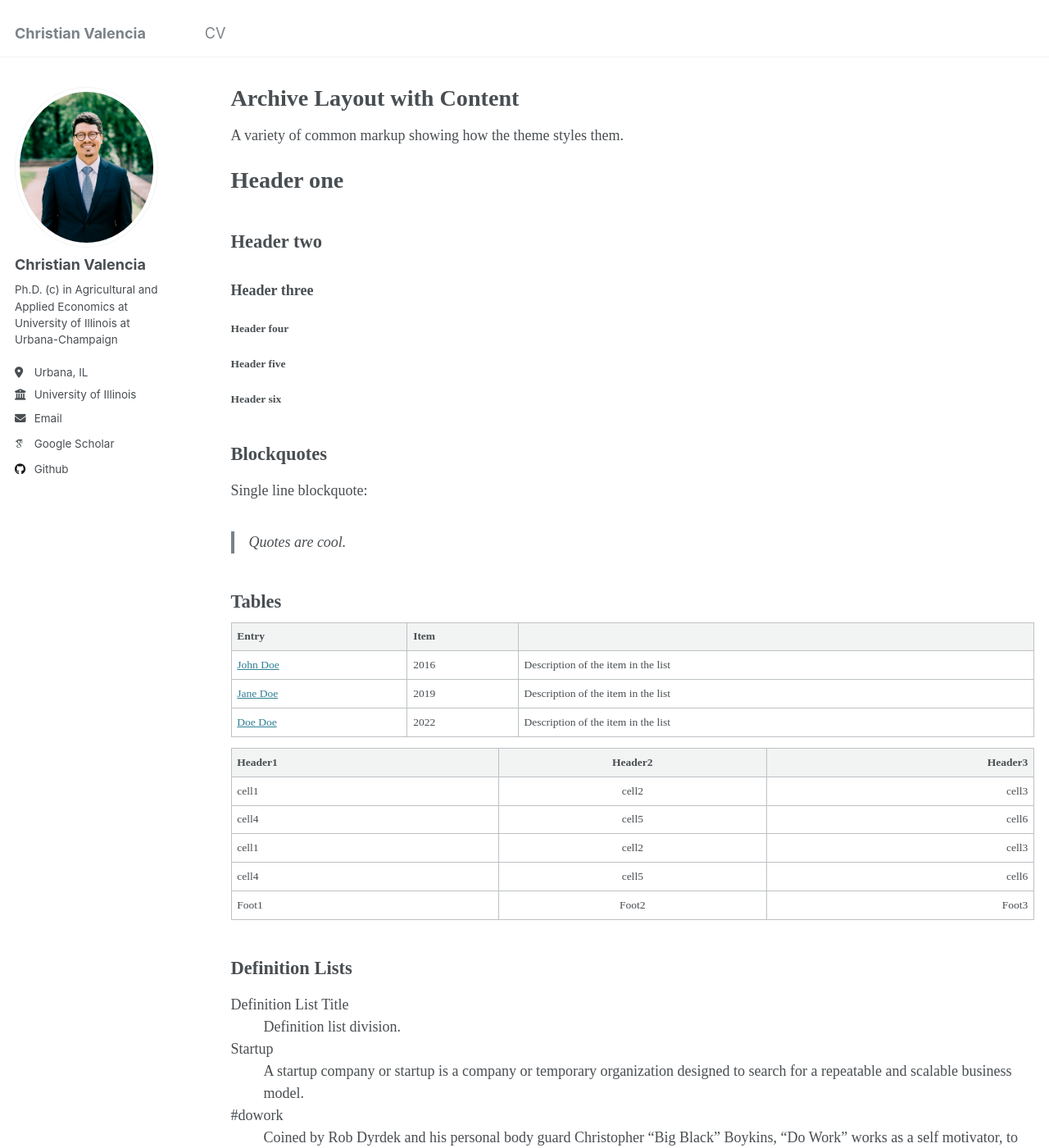
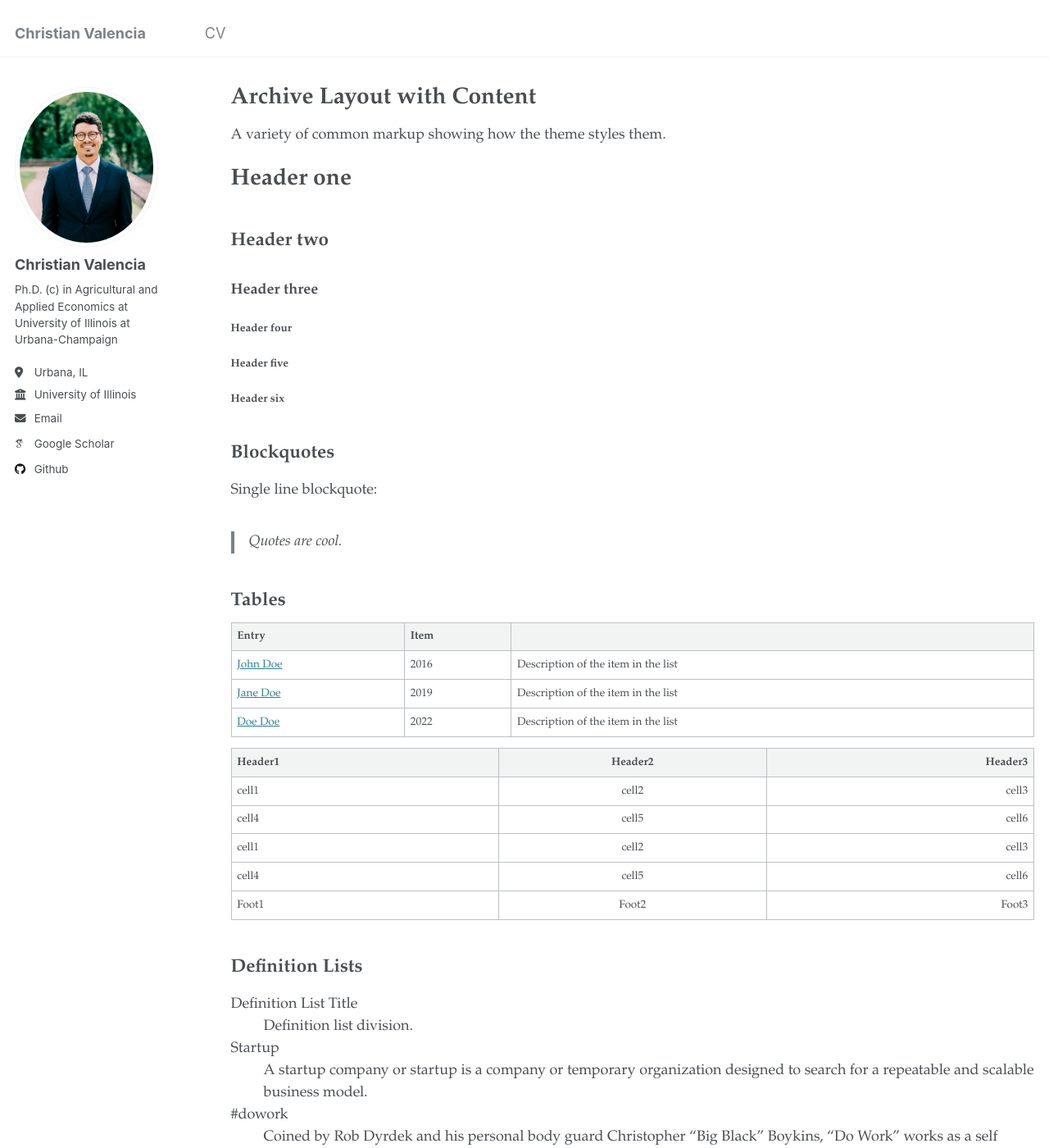
Before and after one commit to valenciac/valenciac.github.io, a Jekyll site: the page built from _pages/archive-layout-with-content.md, in a window 1280 px wide and 1400 px high. Shown: the whole window at 82% size. Built offline with Jekyll 4.4.1, drawn with Linux system fonts in a browser that asks for light colours; some web fonts are replaced.

Commit message:
Update _variables.scss

```diff
--- a/_sass/_variables.scss
+++ b/_sass/_variables.scss
@@ -28,9 +28,9 @@ $bodoni                     : "Bodoni MT", serif;
 $calisto                    : "Calisto MT", serif;
 $garamond                   : Garamond, serif;
 
-$global-font-family         : $bodoni;
-$header-font-family         : $bodoni;
-$caption-font-family        : $serif;
+$global-font-family         : $garamond;
+$header-font-family         : $garamond;
+$caption-font-family        : $garamond;
 
 /* type scale */
 $type-size-1                : 2.441em;  // ~39.056px
```
